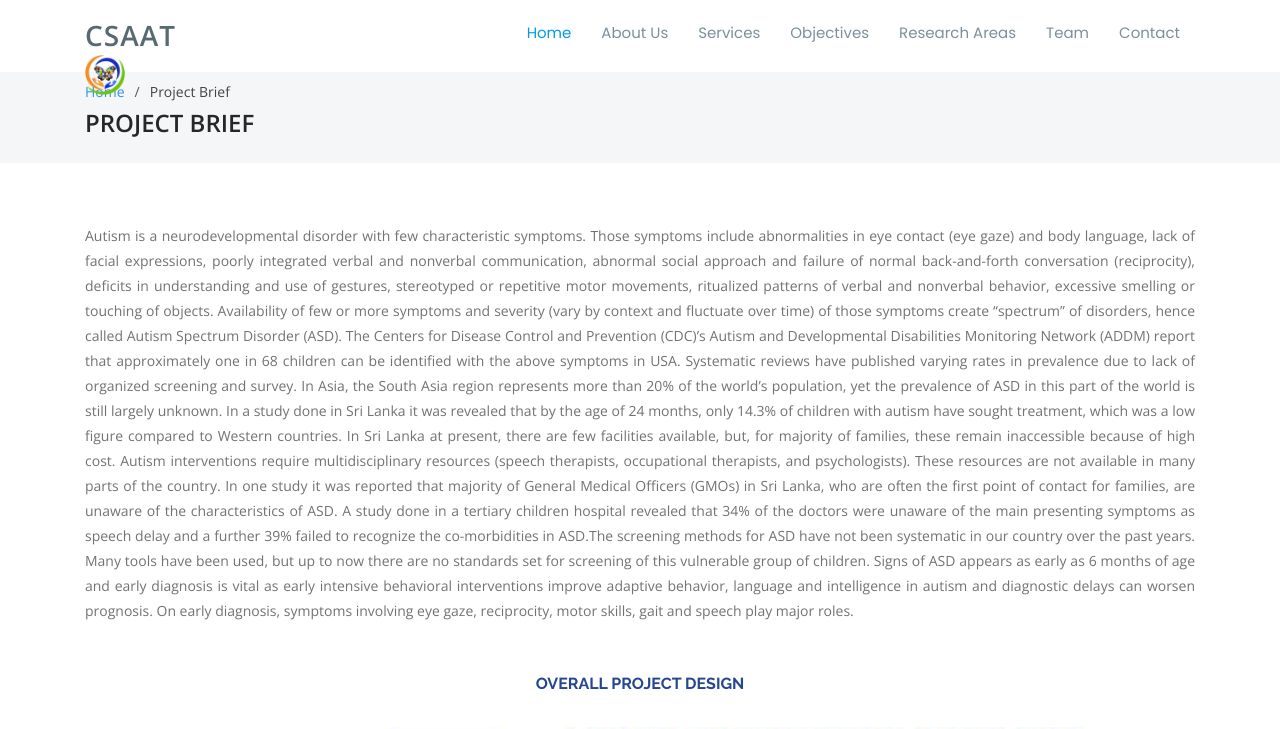
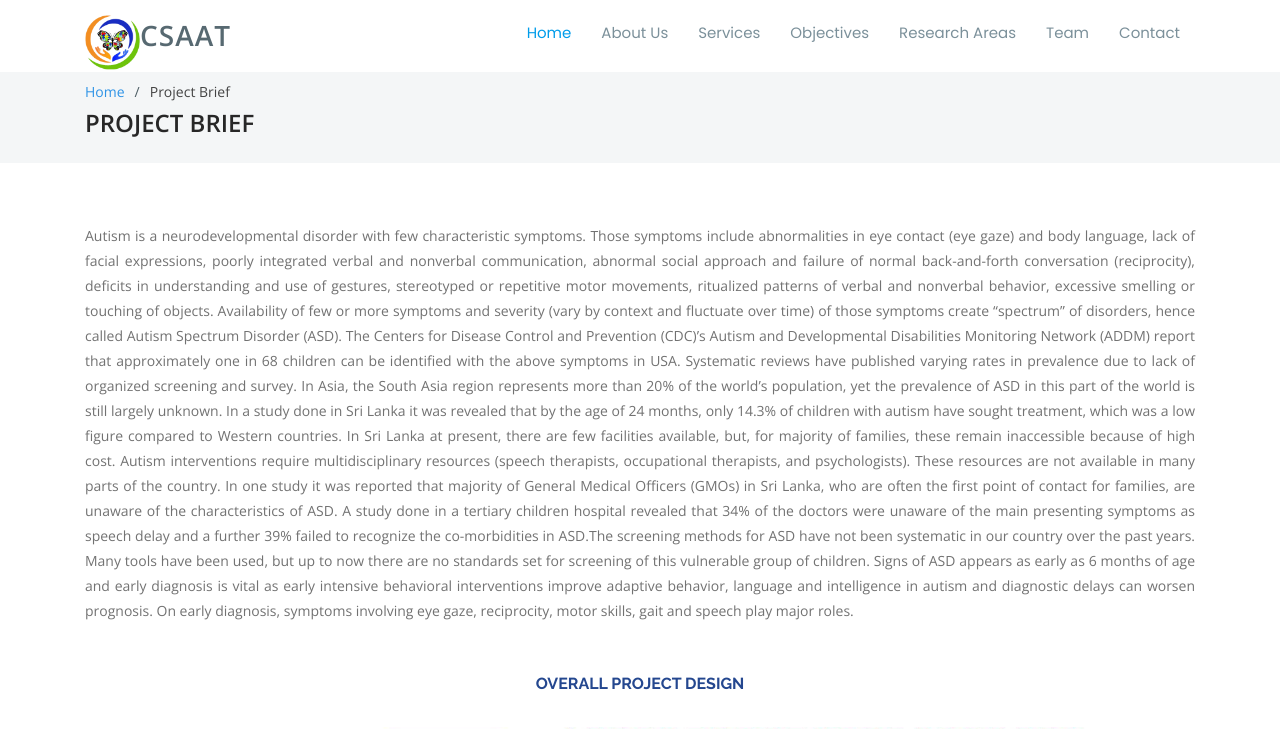
Before and after one commit to ahead-autism/ahead-autism.github.io, a plain HTML site: page project_brief.html in a window 1280 px wide. Shown: the top 729 px of the page. Drawn offline with nearby package versions, Linux system fonts and the light colour scheme.

Commit message:
Update project_brief.html

```diff
--- a/project_brief.html
+++ b/project_brief.html
@@ -41,11 +41,10 @@
   <!-- ======= Header ======= -->
   <header id="header" class="fixed-top">
     <div class="container d-flex">
-
+      <img src="assets/img/logo.png" alt="" align="left" width="55px" height="55px">
       <div class="logo mr-auto">
         <h1 class="text-light"><a href="index.html"><span>CSAAT</span></a></h1>
         <!-- Uncomment below if you prefer to use an image logo -->
-        <a href="index.html"><img src="assets/img/logo.png" alt="" class="img-fluid"></a>
       </div>
 
       <nav class="nav-menu d-none d-lg-block">
```
